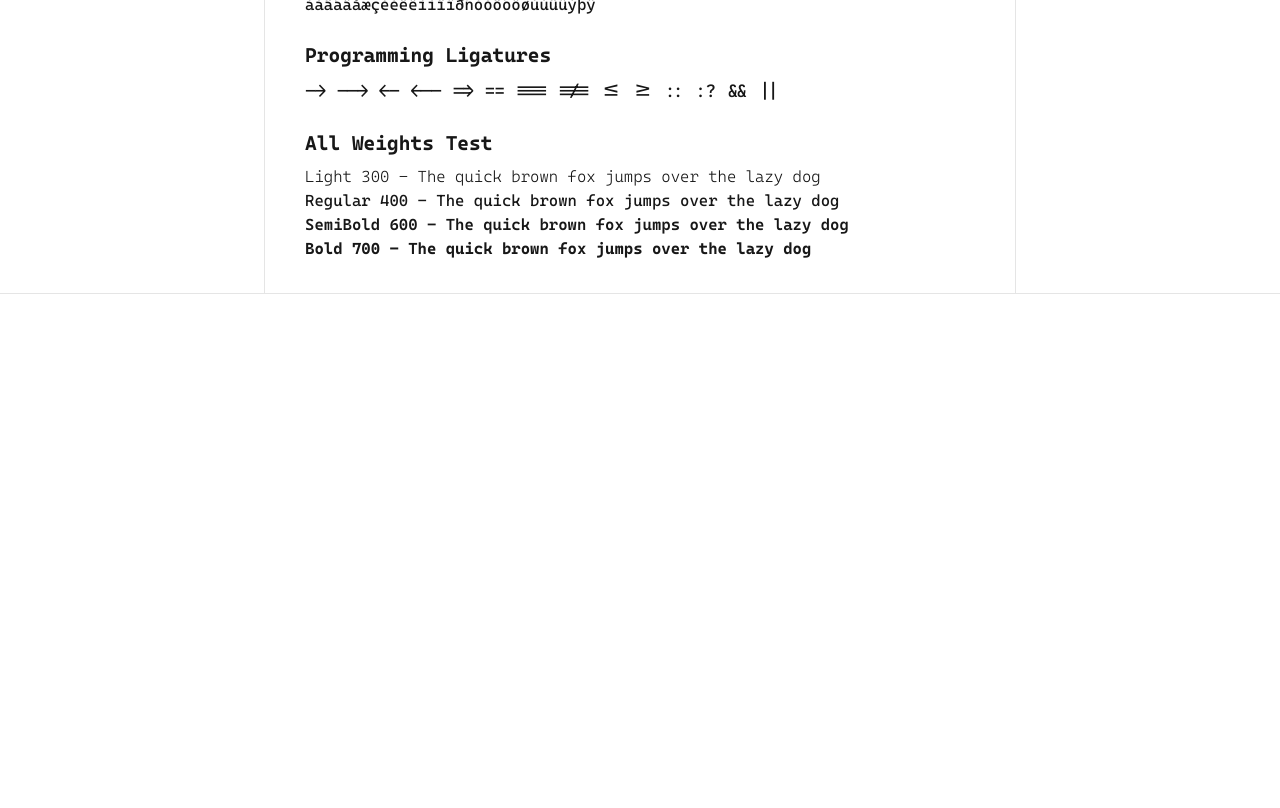
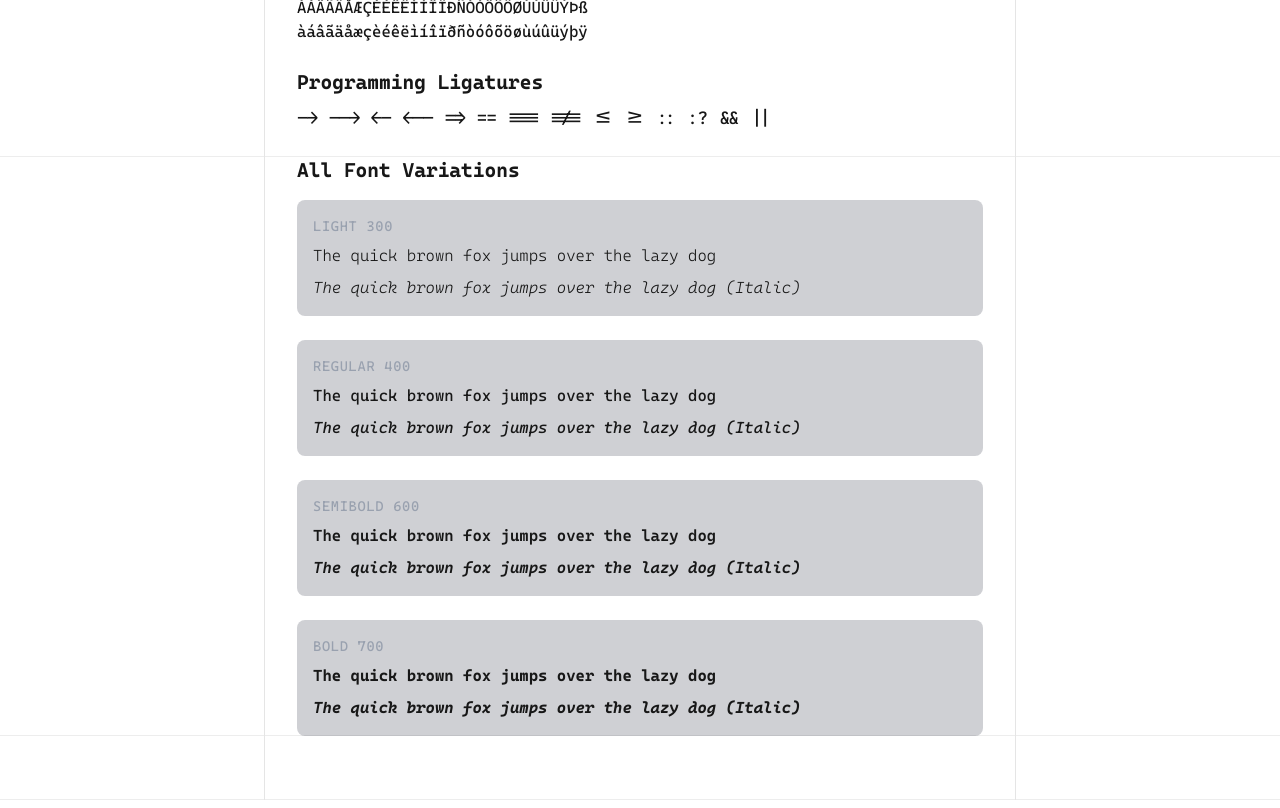
Before and after one commit to Govindggupta/govindgupta.me, a Next.js app: page /check in a window 1280 px wide. Shown: the part 760-1568 px from the top of the page. Before the commit the page ends 1062 px from the top, so only its background shows below. Built offline with nearby package versions, Linux system fonts and the light colour scheme.

Commit message:
line before and after css update

```diff
--- a/src/app/(app)/check/page.tsx
+++ b/src/app/(app)/check/page.tsx
@@ -1,11 +1,11 @@
 export default function Check() {
     return (
         <div className="space-y-4">
-            <h1 className="text-3xl font-semibold tracking-tight border-y border-subtle -ml-[50vw] -mr-[50vw] relative left-1/2 right-1/2 w-screen px-[calc(50vw-50%+0.5rem)]">Check Page</h1>
-            <p className="text-base leading-7 border-y border-subtle -ml-[50vw] -mr-[50vw] relative left-1/2 right-1/2 w-screen px-[calc(50vw-50%+0.5rem)]">Lorem ipsum dolor sit amet consectetur adipisicing elit. Modi, nulla labore error dolores atque quaerat tenetur voluptas deleniti officia cumque asperiores earum, provident nostrum explicabo voluptatibus quia magni itaque, veritatis obcaecati reiciendis in soluta sapiente laborum. Laudantium saepe eligendi commodi facilis, quod, temporibus eos ex ut ipsam deserunt consequatur voluptatem quos provident quo dolore fugiat earum. Laudantium deleniti accusamus minima sint aut, magni fugit nostrum maxime? Corporis officiis soluta dignissimos? Hic dolores ipsum necessitatibus voluptas obcaecati in veniam, at perferendis quos, totam iusto voluptate, autem molestias voluptatibus cum nihil labore eum reiciendis laborum mollitia? Delectus dolorem cumque aperiam numquam, perferendis nam optio distinctio magni natus itaque quaerat dolor ab sapiente odio totam nulla. Nemo odit consequatur unde praesentium ad ea cumque, exercitationem quibusdam?</p>
+            <h1 className="text-3xl font-semibold tracking-tight screen-line-after screen-line-before p-2">Check Page</h1>
+            <p className="text-base leading-7 screen-line-after screen-line-before p-2">Lorem ipsum dolor sit amet consectetur adipisicing elit. Modi, nulla labore error dolores atque quaerat tenetur voluptas deleniti officia cumque asperiores earum, provident nostrum explicabo voluptatibus quia magni itaque, veritatis obcaecati reiciendis in soluta sapiente laborum. Laudantium saepe eligendi commodi facilis, quod, temporibus eos ex ut ipsam deserunt consequatur voluptatem quos provident quo dolore fugiat earum. Laudantium deleniti accusamus minima sint aut, magni fugit nostrum maxime? Corporis officiis soluta dignissimos? Hic dolores ipsum necessitatibus voluptas obcaecati in veniam, at perferendis quos, totam iusto voluptate, autem molestias voluptatibus cum nihil labore eum reiciendis laborum mollitia? Delectus dolorem cumque aperiam numquam, perferendis nam optio distinctio magni natus itaque quaerat dolor ab sapiente odio totam nulla. Nemo odit consequatur unde praesentium ad ea cumque, exercitationem quibusdam?</p>
 
-            <section className="border-y -ml-[50vw] -mr-[50vw] relative left-1/2 right-1/2 w-screen px-[calc(50vw-50%+0.5rem)] border-subtle">
-            <div className="p-8 space-y-6 font-mono">
+    <section className="screen-line-before screen-line-after">
+      <div className="p-8 space-y-6 font-mono">
       <section>
         <h2 className="text-xl font-bold mb-2">Basic Characters</h2>
         <p>ABCDEFGHIJKLMNOPQRSTUVWXYZ</p>
@@ -29,13 +29,37 @@ export default function Check() {
         <p className="font-mono text-lg">-&gt;  --&gt;  &lt;-  &lt;--  =&gt;  ==  ===  !==  &lt;=  &gt;=  ::  :?  &amp;&amp;  ||</p>
       </section>
 
-      <section>
-        <h2 className="text-xl font-bold mb-2">All Weights Test</h2>
-        <p className="font-light">Light 300 - The quick brown fox jumps over the lazy dog</p>
-        <p className="font-normal">Regular 400 - The quick brown fox jumps over the lazy dog</p>
-        <p className="font-semibold">SemiBold 600 - The quick brown fox jumps over the lazy dog</p>
-        <p className="font-bold">Bold 700 - The quick brown fox jumps over the lazy dog</p>
-      </section>
+      <section className="mb-8 screen-line-after screen-line-before">
+  <h2 className="text-xl font-bold mb-4">All Font Variations</h2>
+
+  {/* Light */}
+  <div className="mb-6 p-4 bg-gray-900/20 rounded-lg">
+    <h3 className="text-sm uppercase tracking-wider text-gray-400 mb-2">Light 300</h3>
+    <p className="font-light mb-2">The quick brown fox jumps over the lazy dog</p>
+    <p className="font-light italic">The quick brown fox jumps over the lazy dog (Italic)</p>
+  </div>
+
+  {/* Regular */}
+  <div className="mb-6 p-4 bg-gray-900/20 rounded-lg">
+    <h3 className="text-sm uppercase tracking-wider text-gray-400 mb-2">Regular 400</h3>
+    <p className="font-normal mb-2">The quick brown fox jumps over the lazy dog</p>
+    <p className="font-normal italic">The quick brown fox jumps over the lazy dog (Italic)</p>
+  </div>
+
+  {/* SemiBold */}
+  <div className="mb-6 p-4 bg-gray-900/20 rounded-lg">
+    <h3 className="text-sm uppercase tracking-wider text-gray-400 mb-2">SemiBold 600</h3>
+    <p className="font-semibold mb-2">The quick brown fox jumps over the lazy dog</p>
+    <p className="font-semibold italic">The quick brown fox jumps over the lazy dog (Italic)</p>
+  </div>
+
+  {/* Bold */}
+  <div className="mb-6 p-4 bg-gray-900/20 rounded-lg">
+    <h3 className="text-sm uppercase tracking-wider text-gray-400 mb-2">Bold 700</h3>
+    <p className="font-bold mb-2">The quick brown fox jumps over the lazy dog</p>
+    <p className="font-bold italic">The quick brown fox jumps over the lazy dog (Italic)</p>
+  </div>
+</section>
     </div>
             </section>
         </div>
--- a/src/app/(app)/page.tsx
+++ b/src/app/(app)/page.tsx
@@ -1,6 +1,6 @@
 export default function Home() {
   return (
-    <div className="h-full w-screen flex flex-col items-center justify-center p-6 border-y border-subtle -ml-[50vw] -mr-[50vw] relative left-1/2 right-1/2 px-[calc(50vw-50%+0.5rem)]">
+    <div className="screen-line-before screen-line-after p-6 flex flex-col items-center justify-center">
       <h1>Govind</h1>
     </div>
   );
--- a/src/app/globals.css
+++ b/src/app/globals.css
@@ -4,12 +4,14 @@
   --background: #ffffff;
   --foreground: #171717;
   --subtle: #e5e5e5;
+  --edge: color-mix(in oklab, var(--subtle) 70%, var(--background));
 }
 
 @theme inline {
   --color-background: var(--background);
   --color-foreground: var(--foreground);
   --color-subtle: var(--subtle);
+  --color-edge: var(--edge);
   /* CHANGE THIS: Replace Geist with Cascadia Code */
   --font-sans: var(--font-cascadia), ui-sans-serif, system-ui, sans-serif;
   --font-mono: var(--font-cascadia), ui-monospace, 'Cascadia Code', monospace;
@@ -20,12 +22,22 @@
     --background: #0a0a0a;
     --foreground: #ededed;
     --subtle: #262626;
+    --edge: color-mix(in oklab, var(--subtle) 70%, var(--background));
   }
+}
+
+@utility screen-line-before {
+  @apply relative before:absolute before:top-0 before:left-1/2 before:-z-[1] before:h-px before:w-dvw before:-translate-x-1/2 before:bg-edge;
+}
+
+@utility screen-line-after {
+  @apply relative after:absolute after:bottom-0 after:left-1/2 after:-z-[1] after:h-px after:w-dvw after:-translate-x-1/2 after:bg-edge;
 }
 
 body {
   background: var(--background);
   color: var(--foreground);
+  overflow-x: hidden;
   /* CHANGE THIS: Use the CSS variable instead of Arial */
   font-family: var(--font-cascadia), 'Cascadia Code', monospace;
 }
```
Also changed, not shown: src/app/layout.tsx (+0 -13 lines).
